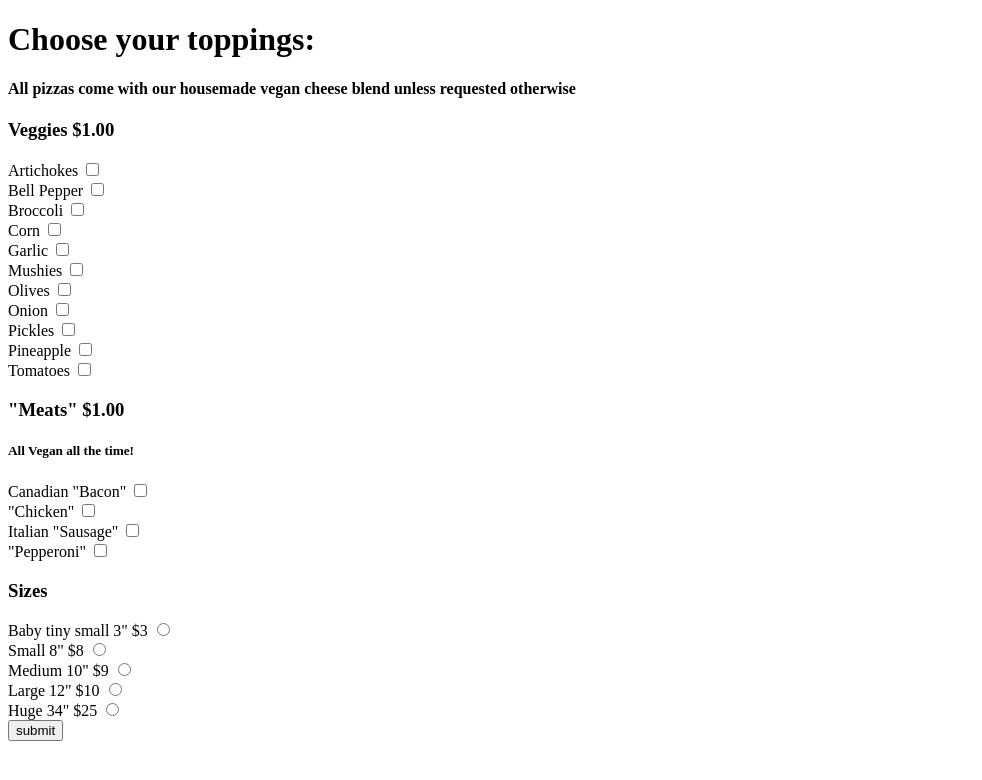
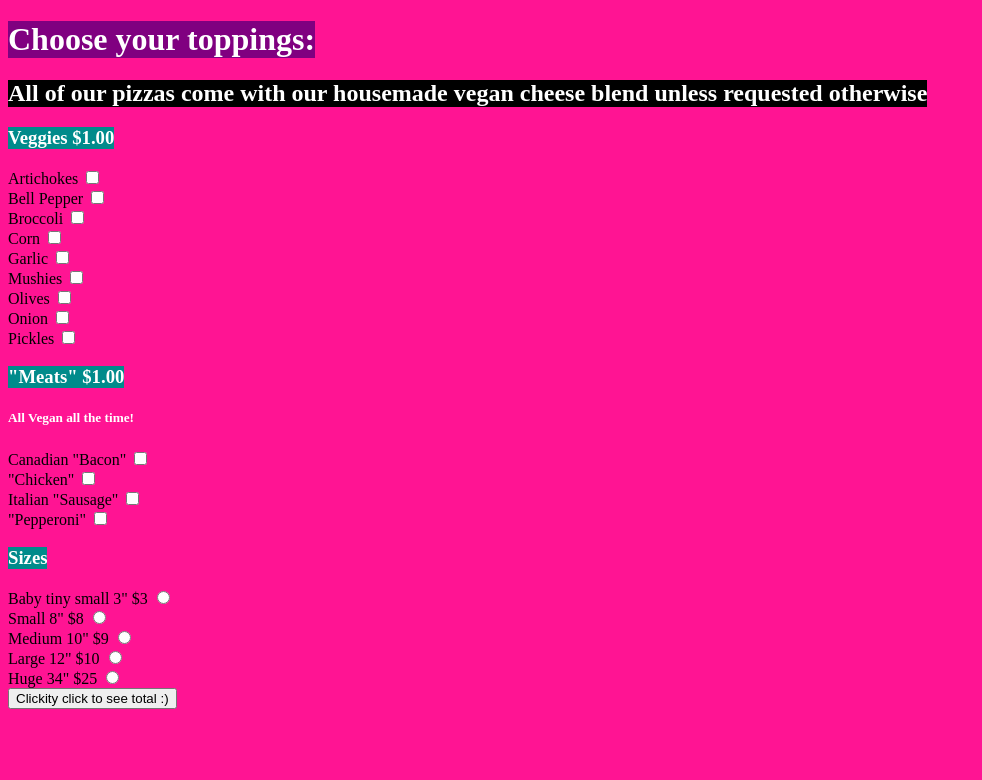
Before and after one commit to kayla-weaver/pizza, a plain HTML site: page index.html in a window 1280 px wide. Shown: the whole page, without its empty margins (0-982 px from the left). Drawn offline with Linux system fonts and the light colour scheme.

Commit message:
add CSS styling

```diff
--- a/css/styles.css
+++ b/css/styles.css
@@ -1,3 +1,27 @@
 .hidden {
     display: none;
 }
+body{
+    background-color: deeppink;
+    color:white;
+}
+h1{
+    background-color: purple;
+    width: fit-content;
+}
+h2{
+    background-color: black;
+    width: fit-content;
+}
+h3{
+    background-color: darkcyan;
+    width: fit-content;
+}
+label{
+    color:black;
+}
+#price{
+    color: blueviolet;
+    float: right;
+
+}
--- a/index.html
+++ b/index.html
@@ -8,7 +8,7 @@
 <body>
     <form id='toppingForm'>
         <h1>Choose your toppings:</h1>
-        <h4>All pizzas come with our housemade vegan cheese blend unless requested otherwise</h4>
+        <h2>All of our pizzas come with our housemade vegan cheese blend unless requested otherwise</h2>
         <h3>Veggies $1.00</h3>
         <label for="artichokes">Artichokes</label>
         <input type="checkbox" class = "veggieCheckbox" id="artichokes" name="toppings" value="artichokes"><br>
@@ -28,10 +28,6 @@
         <input type="checkbox" class = "veggieCheckbox" id="veggies" name="toppings" value="onion"><br>
         <label for="pickles">Pickles</label>
         <input type="checkbox" class = "veggieCheckbox" id="veggies" name="toppings" value="pickles"><br>
-        <label for="pineapple">Pineapple</label>
-        <input type="checkbox" class = "veggieCheckbox" id="veggies" name="toppings" value="pineapple"><br>
-        <label for="tomatoes">Tomatoes</label>
-        <input type="checkbox"class = "veggieCheckbox" id="veggies" name="toppings" value="tomatoes"><br>
 
         <h3>"Meats" $1.00</h3>
         <h5>All Vegan all the time!</h5>
@@ -57,7 +53,7 @@
         <input type="radio" id="xlarge" name="sizes" value="xlarge"><br>
 
     </form>
-    <button type='submit' form="toppingForm" class='btn'>submit</button>
+    <button type='submit' form="toppingForm" class='btn'>Clickity click to see total :)</button>
     <div id="price" class="hidden">
     </div>
 </body>
--- a/js/scripts.js
+++ b/js/scripts.js
@@ -52,7 +52,7 @@ function handleVeggieSubmission(event) {
     let newPizza = new Pizza(selectedToppings, selectedSize);
     newPizza.calculateCost();
     const displayCost= document.getElementById("price");
-    displayCost.innerText = `Your total today is $ ${Cost.price}! Thank you for shopping with us today! :)`
+    displayCost.innerText = `Your total today is $ ${Cost.price}! Thank you for shopping with us! We hope you enjoy your vegan pizza and come back for more and more! :)`
     })
 }
 
```
